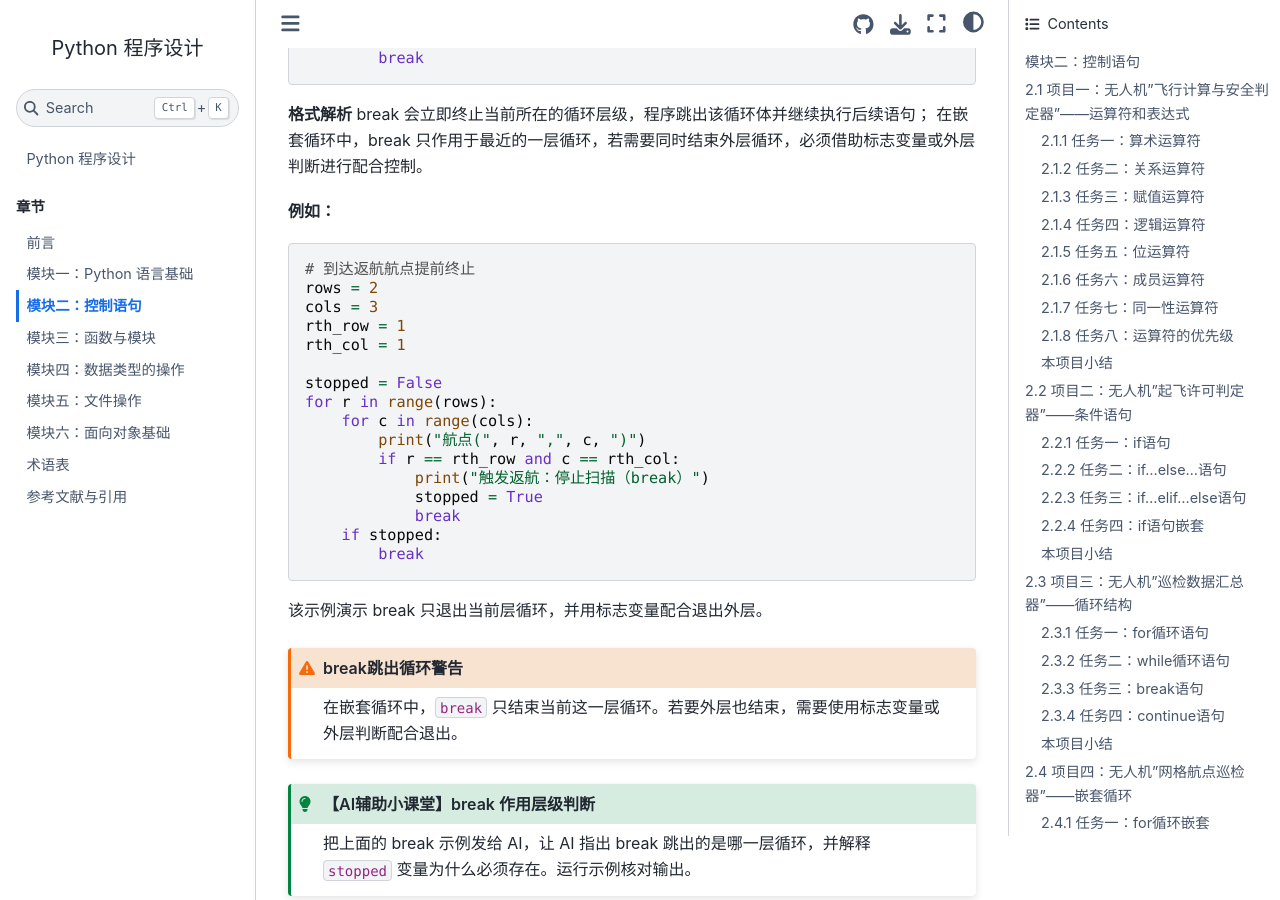
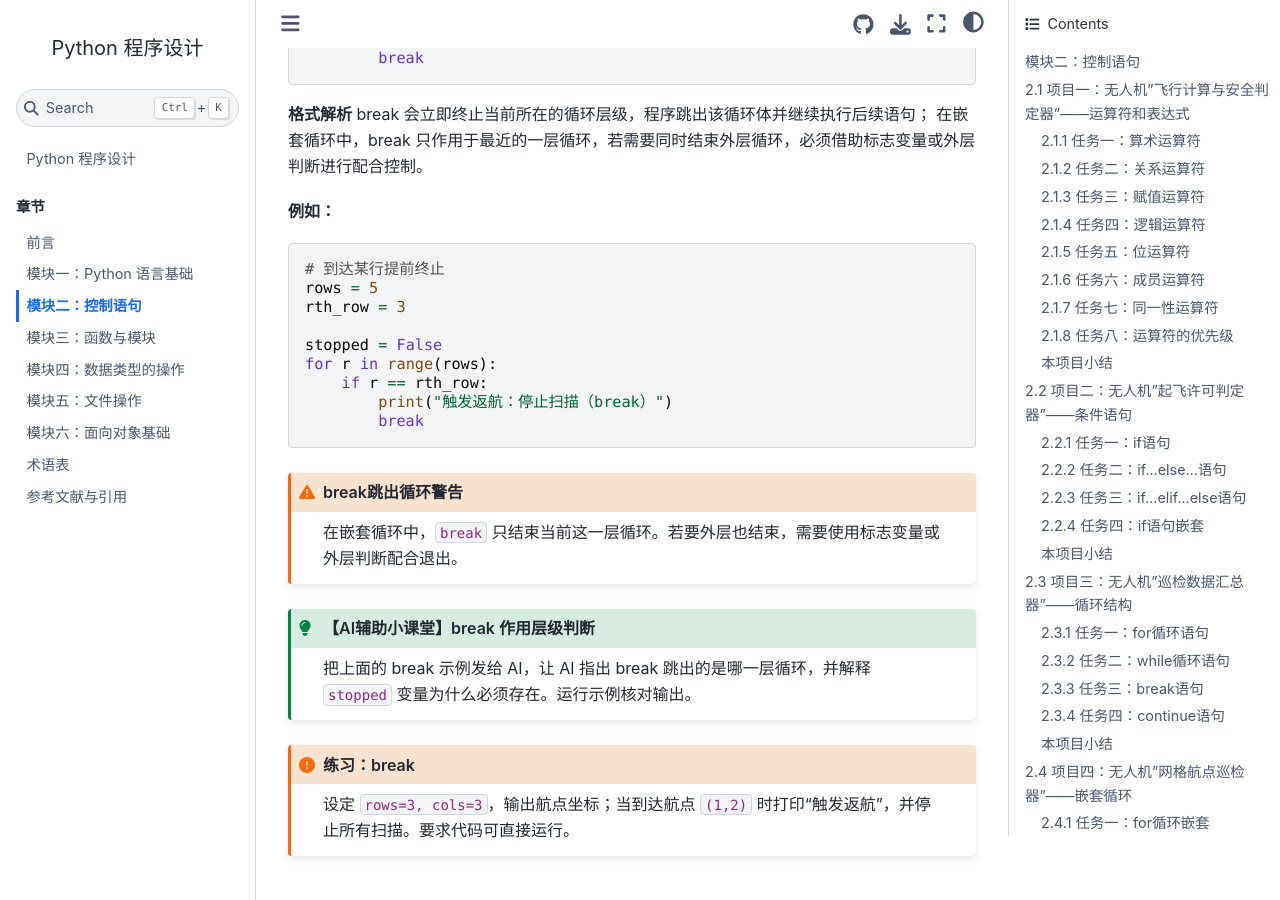
Before and after one commit to slevnling-afk/python-programming-book, a Sphinx documentation site: the page built from docs/chapters/02-control-flow.md, in a window 1280 px wide and 900 px high, scrolled down 28280 px. Built offline with Sphinx 7.4.7 and the Sphinx Book theme 1.1.4, drawn with Linux system fonts in a browser that asks for light colours.

Commit message:
更新2.3.3和2.3.4

````diff
--- a/docs/chapters/02-control-flow.md
+++ b/docs/chapters/02-control-flow.md
@@ -1265,25 +1265,16 @@
 **例如：**
 
 ```python
-# 到达返航航点提前终止
-rows = 2
-cols = 3
-rth_row = 1
-rth_col = 1
+# 到达某行提前终止
+rows = 5
+rth_row = 3
 
 stopped = False
 for r in range(rows):
-    for c in range(cols):
-        print("航点(", r, ",", c, ")")
-        if r == rth_row and c == rth_col:
-            print("触发返航：停止扫描（break）")
-            stopped = True
-            break
-    if stopped:
+    if r == rth_row:
+        print("触发返航：停止扫描（break）")
         break
 ```
-
-该示例演示 break 只退出当前层循环，并用标志变量配合退出外层。
 
 :::{admonition} break跳出循环警告
 :class: warning
````
